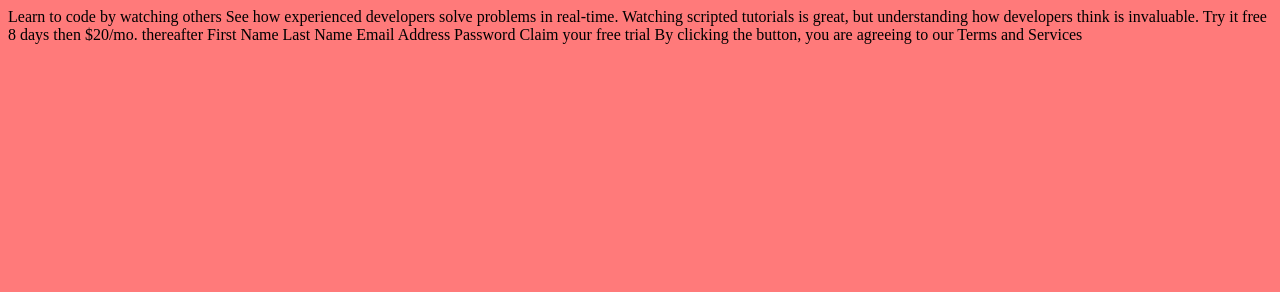
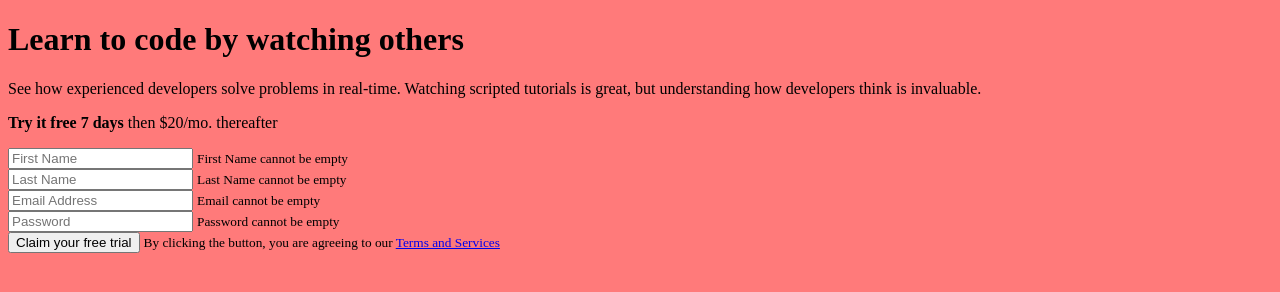
Before and after one commit to ryanam26/Create-Signup-form-form-png, a plain HTML site: page index.html in a window 1280 px wide. Drawn offline with Linux system fonts and the light colour scheme.

Commit message:
outline of the page with all elements

```diff
--- a/index.html
+++ b/index.html
@@ -14,23 +14,43 @@
 
   <div class="container">
 
+    <div>
+      <h1>Learn to code by watching others</h1>
+      <p>  See how experienced developers solve problems in real-time. Watching scripted tutorials is great,
+        but understanding how developers think is invaluable.
+      </p>
+    </div>
+
+    <div>
+      <div class="box">
+        <p>
+          <strong>Try it free 7 days</strong> then $20/mo. thereafter
+        </p>
+      </div>
+
+        <form class="box">
+          <div class="form-control">
+            <input type="text" id="firstname" placeholder="First Name">
+            <small>First Name cannot be empty</small>
+          </div>
+          <div class="form-control">
+            <input type="text" id="lastname" placeholder="Last Name">
+            <small>Last Name cannot be empty</small>
+          </div>
+          <div class="form-control">
+            <input type="text" id="email" placeholder="Email Address">
+            <small>Email cannot be empty</small>
+          </div>
+          <div class="form-control">
+            <input type="text" id="password" placeholder="Password">
+            <small>Password cannot be empty</small>
+          </div>
+          <button>Claim your free trial</button>
+          <small>By clicking the button, you are agreeing to our <a href="#"> Terms and Services</a></small>
+        </form>
+
+    </div>
 
   </div>
-  Learn to code by watching others
-
-  See how experienced developers solve problems in real-time. Watching scripted tutorials is great,
-  but understanding how developers think is invaluable.
-
-  Try it free 8 days then $20/mo. thereafter
-
-  First Name
-  Last Name
-  Email Address
-  Password
-
-  Claim your free trial
-
-  By clicking the button, you are agreeing to our Terms and Services
-
 </body>
 </html>
```
